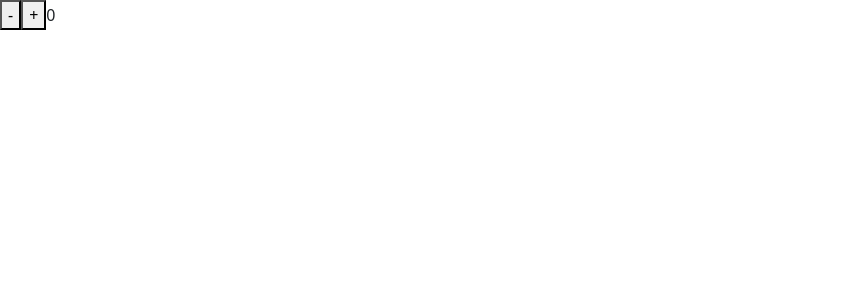
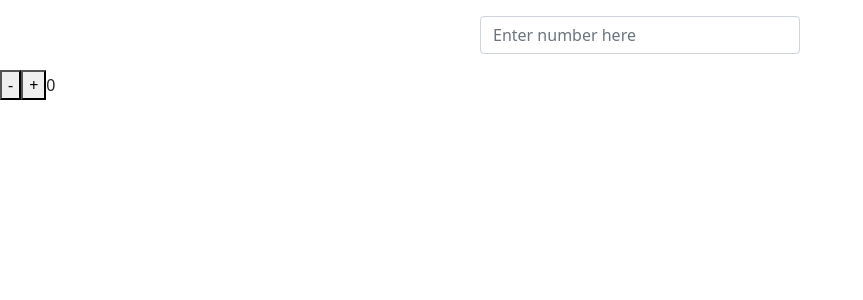
Before and after one commit to Vaibhavthanki/my-react-app, a React (Vite) app: page / in a window 1280 px wide. Shown: the top 300 px of the page, without its empty margins (0-863 px from the left). Built offline with nearby package versions, Linux system fonts and the light colour scheme.

Commit message:
Add input field for number entry and handle change event in Counter component

```diff
--- a/src/Counter.jsx
+++ b/src/Counter.jsx
@@ -13,8 +13,18 @@ export default function Counter() {
     setCounter(counter - 1);
     console.log(counter, "check2");
   };
+
+  const handleChange = (event) => {
+    console.log(event.target.value, "check3");
+  };
   return (
     <div>
+      <input
+        type="number"
+        className="form-control w-25 mx-auto my-3"
+        placeholder="Enter number here"
+        onChange={handleChange}
+      />
       <button onClick={decrement}>-</button>
       <button onClick={increment}>+</button>
       {counter}
```
